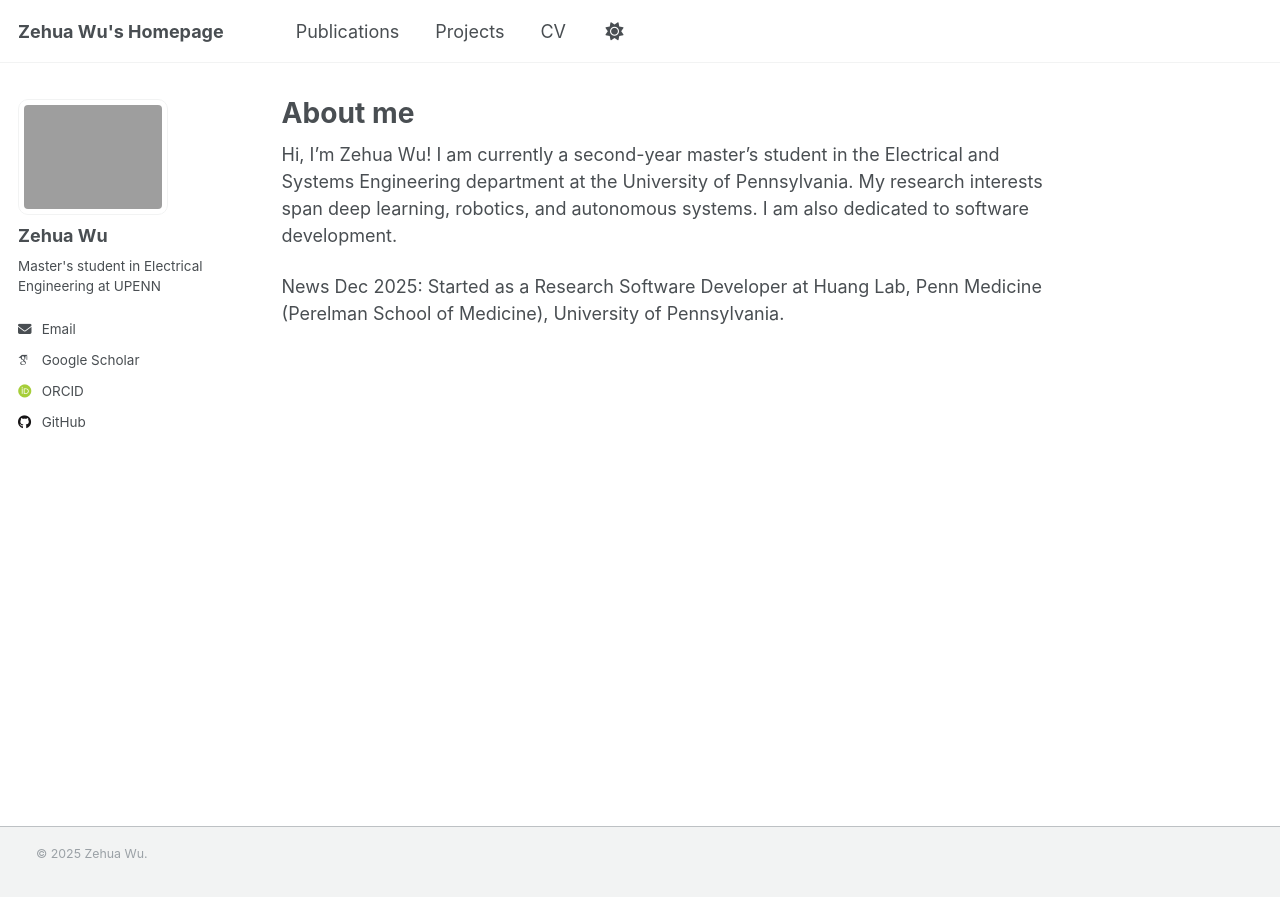
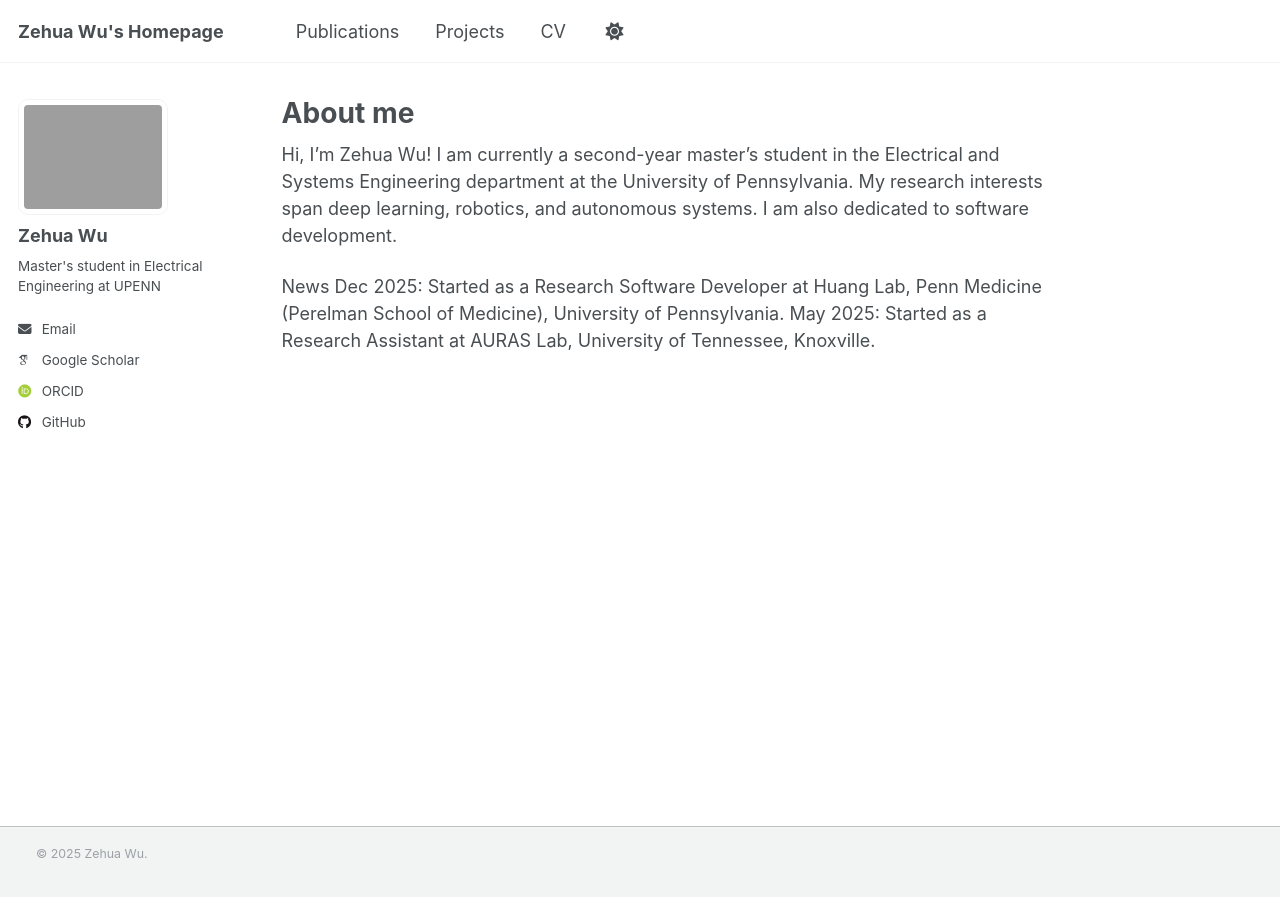
Before and after one commit to zehua-wu/zehua-wu.github.io, a Jekyll site: the page built from _pages/about.md, in a window 1280 px wide. Shown: the top 897 px of the page. Built offline with Jekyll 4.4.1, drawn with Linux system fonts in a browser that asks for light colours; some web fonts are replaced; a script that is not in the unit is left out.

Commit message:
Add new position at AURAS Lab to about page

```diff
--- a/_pages/about.md
+++ b/_pages/about.md
@@ -14,6 +14,7 @@ Hi, I'm Zehua Wu! I am currently a second-year master's student in the Electrica
 
 News
 Dec 2025: Started as a Research Software Developer at Huang Lab, Penn Medicine (Perelman School of Medicine), University of Pennsylvania.
+May 2025: Started as a Research Assistant at AURAS Lab, University of Tennessee, Knoxville.
 
 <!--
 
```
